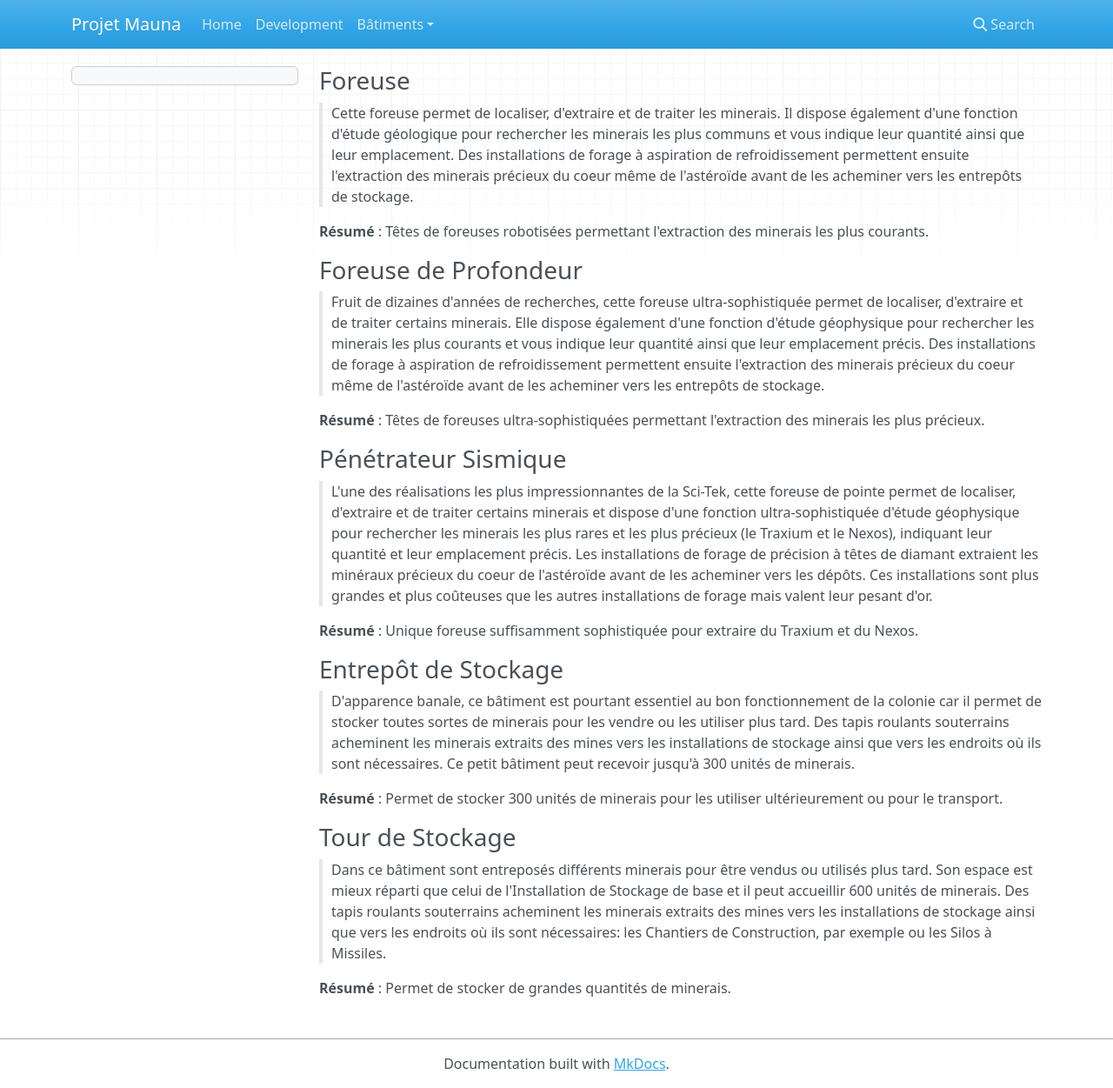
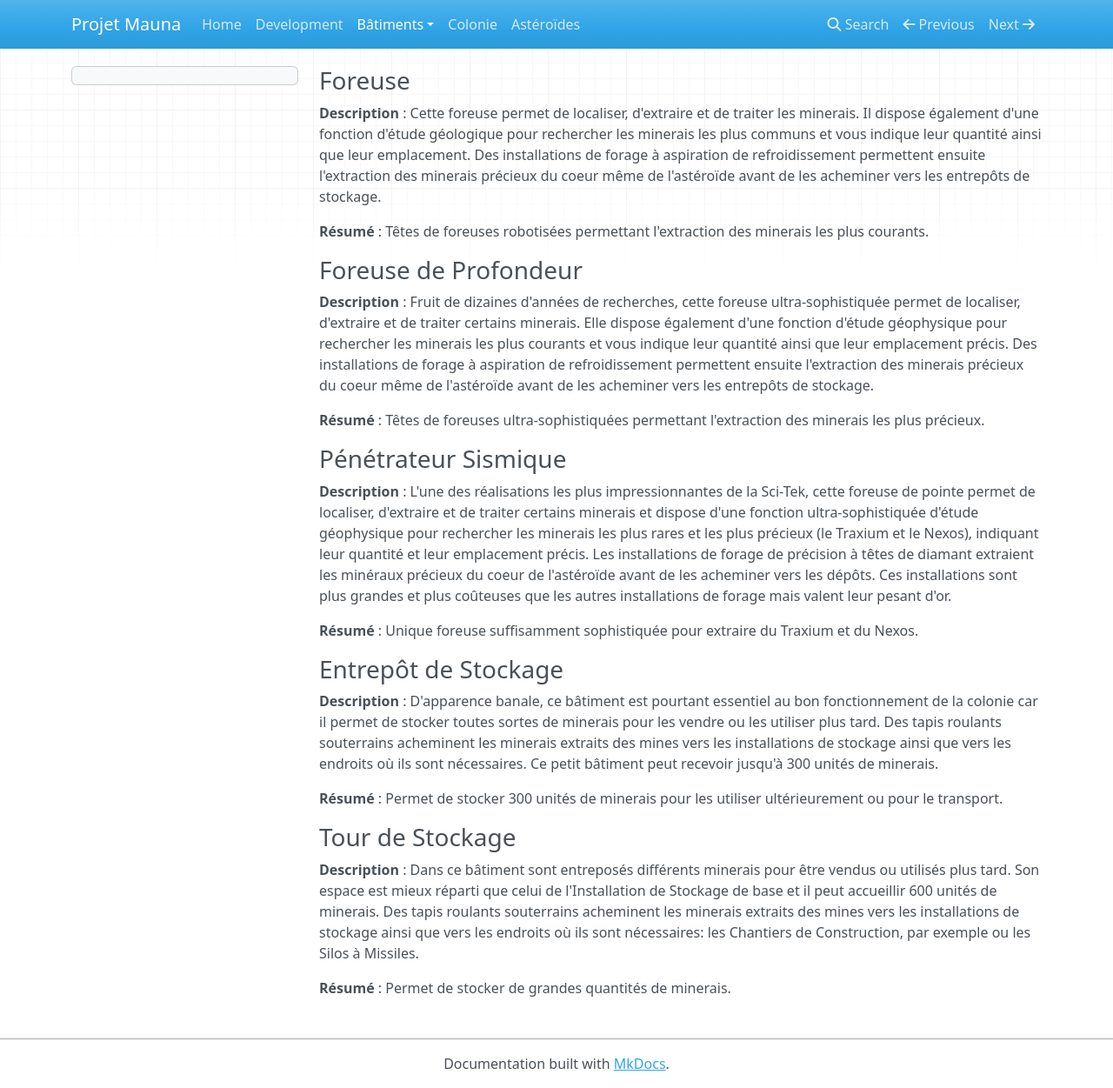
Before and after one commit to grena/project-mauna, an MkDocs documentation site: the page built from docs/buildings/mines.md, in a window 1280 px wide and 1251 px high. Shown: the whole window at 87% size. Built offline with MkDocs 1.6.1, drawn with Linux system fonts in a browser that asks for light colours; nearby versions of some CDN libraries; old or Windows-style settings are respelled for this version of MkDocs.

Commit message:
docs(doc): Update documentation about game

```diff
--- a/docs/buildings/mines.md
+++ b/docs/buildings/mines.md
@@ -1,24 +1,24 @@
 ### Foreuse
-> Cette foreuse permet de localiser, d'extraire et de traiter les minerais. Il dispose également d'une fonction d'étude géologique pour rechercher les minerais les plus communs et vous indique leur quantité ainsi que leur emplacement. Des installations de forage à aspiration de refroidissement permettent ensuite l'extraction des minerais précieux du coeur même de l'astéroïde avant de les acheminer vers les entrepôts de stockage.
+**Description** : Cette foreuse permet de localiser, d'extraire et de traiter les minerais. Il dispose également d'une fonction d'étude géologique pour rechercher les minerais les plus communs et vous indique leur quantité ainsi que leur emplacement. Des installations de forage à aspiration de refroidissement permettent ensuite l'extraction des minerais précieux du coeur même de l'astéroïde avant de les acheminer vers les entrepôts de stockage.
 
 **Résumé** : Têtes de foreuses robotisées permettant l'extraction des minerais les plus courants.
 
 ### Foreuse de Profondeur
-> Fruit de dizaines d'années de recherches, cette foreuse ultra-sophistiquée permet de localiser, d'extraire et de traiter certains minerais. Elle dispose également d'une fonction d'étude géophysique pour rechercher les minerais les plus courants et vous indique leur quantité ainsi que leur emplacement précis. Des installations de forage à aspiration de refroidissement permettent ensuite l'extraction des minerais précieux du coeur même de l'astéroïde avant de les acheminer vers les entrepôts de stockage.
+**Description** : Fruit de dizaines d'années de recherches, cette foreuse ultra-sophistiquée permet de localiser, d'extraire et de traiter certains minerais. Elle dispose également d'une fonction d'étude géophysique pour rechercher les minerais les plus courants et vous indique leur quantité ainsi que leur emplacement précis. Des installations de forage à aspiration de refroidissement permettent ensuite l'extraction des minerais précieux du coeur même de l'astéroïde avant de les acheminer vers les entrepôts de stockage.
 
 **Résumé** : Têtes de foreuses ultra-sophistiquées permettant l'extraction des minerais les plus précieux.
 
 ### Pénétrateur Sismique
-> L'une des réalisations les plus impressionnantes de la Sci-Tek, cette foreuse de pointe permet de localiser, d'extraire et de traiter certains minerais et dispose d'une fonction ultra-sophistiquée d'étude géophysique pour rechercher les minerais les plus rares et les plus précieux (le Traxium et le Nexos), indiquant leur quantité et leur emplacement précis. Les installations de forage de précision à têtes de diamant extraient les minéraux précieux du coeur de l'astéroïde avant de les acheminer vers les dépôts. Ces installations sont plus grandes et plus coûteuses que les autres installations de forage mais valent leur pesant d'or.
+**Description** : L'une des réalisations les plus impressionnantes de la Sci-Tek, cette foreuse de pointe permet de localiser, d'extraire et de traiter certains minerais et dispose d'une fonction ultra-sophistiquée d'étude géophysique pour rechercher les minerais les plus rares et les plus précieux (le Traxium et le Nexos), indiquant leur quantité et leur emplacement précis. Les installations de forage de précision à têtes de diamant extraient les minéraux précieux du coeur de l'astéroïde avant de les acheminer vers les dépôts. Ces installations sont plus grandes et plus coûteuses que les autres installations de forage mais valent leur pesant d'or.
 
 **Résumé** : Unique foreuse suffisamment sophistiquée pour extraire du Traxium et du Nexos.
 
 ### Entrepôt de Stockage
-> D'apparence banale, ce bâtiment est pourtant essentiel au bon fonctionnement de la colonie car il permet de stocker toutes sortes de minerais pour les vendre ou les utiliser plus tard. Des tapis roulants souterrains acheminent les minerais extraits des mines vers les installations de stockage ainsi que vers les endroits où ils sont nécessaires. Ce petit bâtiment peut recevoir jusqu'à 300 unités de minerais.
+**Description** : D'apparence banale, ce bâtiment est pourtant essentiel au bon fonctionnement de la colonie car il permet de stocker toutes sortes de minerais pour les vendre ou les utiliser plus tard. Des tapis roulants souterrains acheminent les minerais extraits des mines vers les installations de stockage ainsi que vers les endroits où ils sont nécessaires. Ce petit bâtiment peut recevoir jusqu'à 300 unités de minerais.
 
 **Résumé** : Permet de stocker 300 unités de minerais pour les utiliser ultérieurement ou pour le transport.
 
 ### Tour de Stockage
-> Dans ce bâtiment sont entreposés différents minerais pour être vendus ou utilisés plus tard. Son espace est mieux réparti que celui de l'Installation de Stockage de base et il peut accueillir 600 unités de minerais. Des tapis roulants souterrains acheminent les minerais extraits des mines vers les installations de stockage ainsi que vers les endroits où ils sont nécessaires: les Chantiers de Construction, par exemple ou les Silos à Missiles.
+**Description** : Dans ce bâtiment sont entreposés différents minerais pour être vendus ou utilisés plus tard. Son espace est mieux réparti que celui de l'Installation de Stockage de base et il peut accueillir 600 unités de minerais. Des tapis roulants souterrains acheminent les minerais extraits des mines vers les installations de stockage ainsi que vers les endroits où ils sont nécessaires: les Chantiers de Construction, par exemple ou les Silos à Missiles.
 
 **Résumé** : Permet de stocker de grandes quantités de minerais.
--- a/mkdocs.yml
+++ b/mkdocs.yml
@@ -6,4 +6,7 @@ pages:
 - ['buildings/social.md', 'Bâtiments', 'Sociaux']
 - ['buildings/environment.md', 'Bâtiments', 'Environnement']
 - ['buildings/energy.md', 'Bâtiments', 'Energie']
+- ['buildings/mines.md', 'Bâtiments', 'Mines']
 - ['buildings/miscellaneous.md', 'Bâtiments', 'Divers']
+- ['colony.md', 'Colonie']
+- ['asteroids.md', 'Astéroïdes']
```
Also changed, not shown: docs/asteroids.md (added, +38 -0 lines), docs/buildings/energy.md (+3 -3 lines), docs/buildings/environment.md (+5 -5 lines), docs/buildings/miscellaneous.md (+2 -2 lines), docs/buildings/social.md (+4 -4 lines), docs/colony.md (added, +12 -0 lines).
